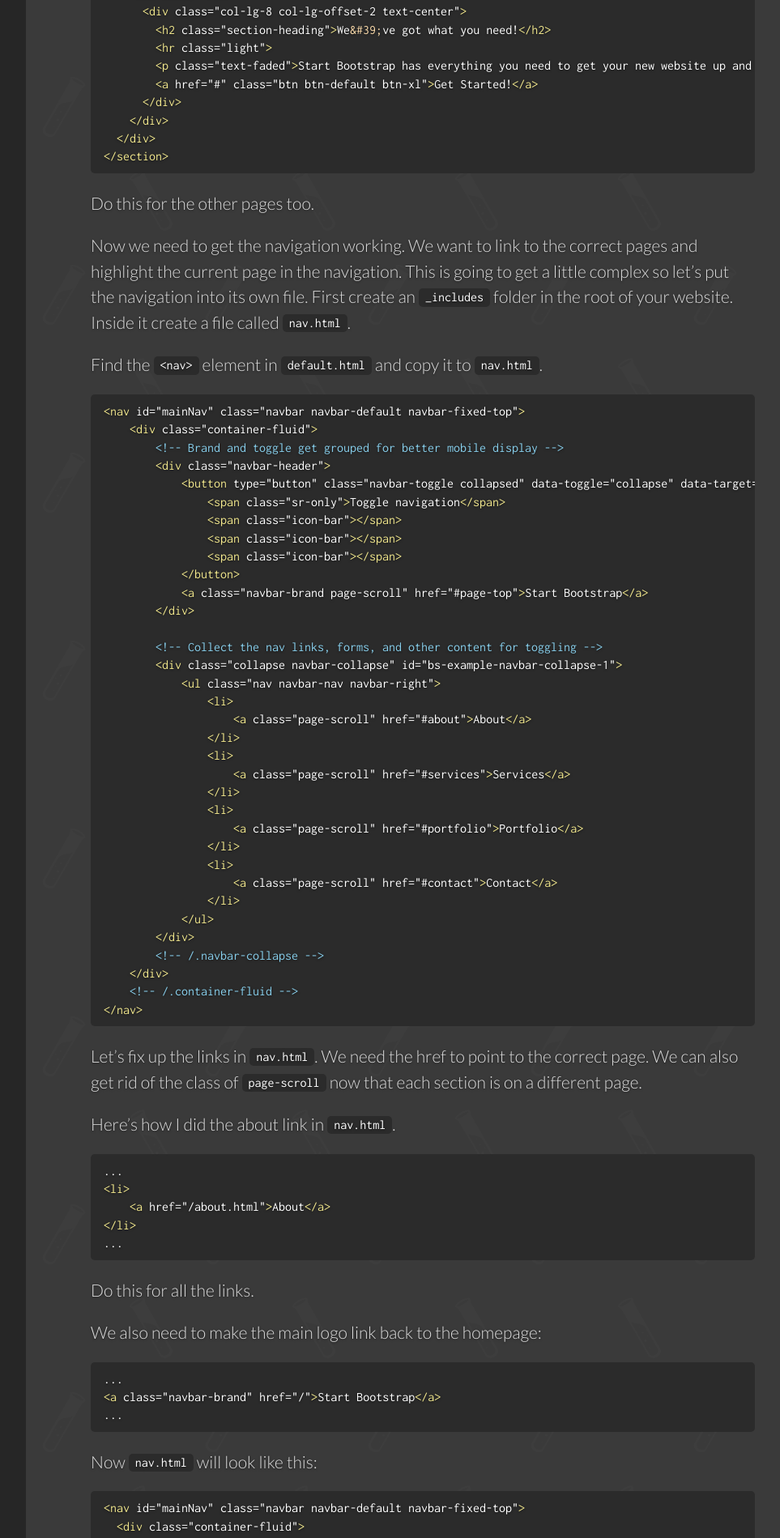
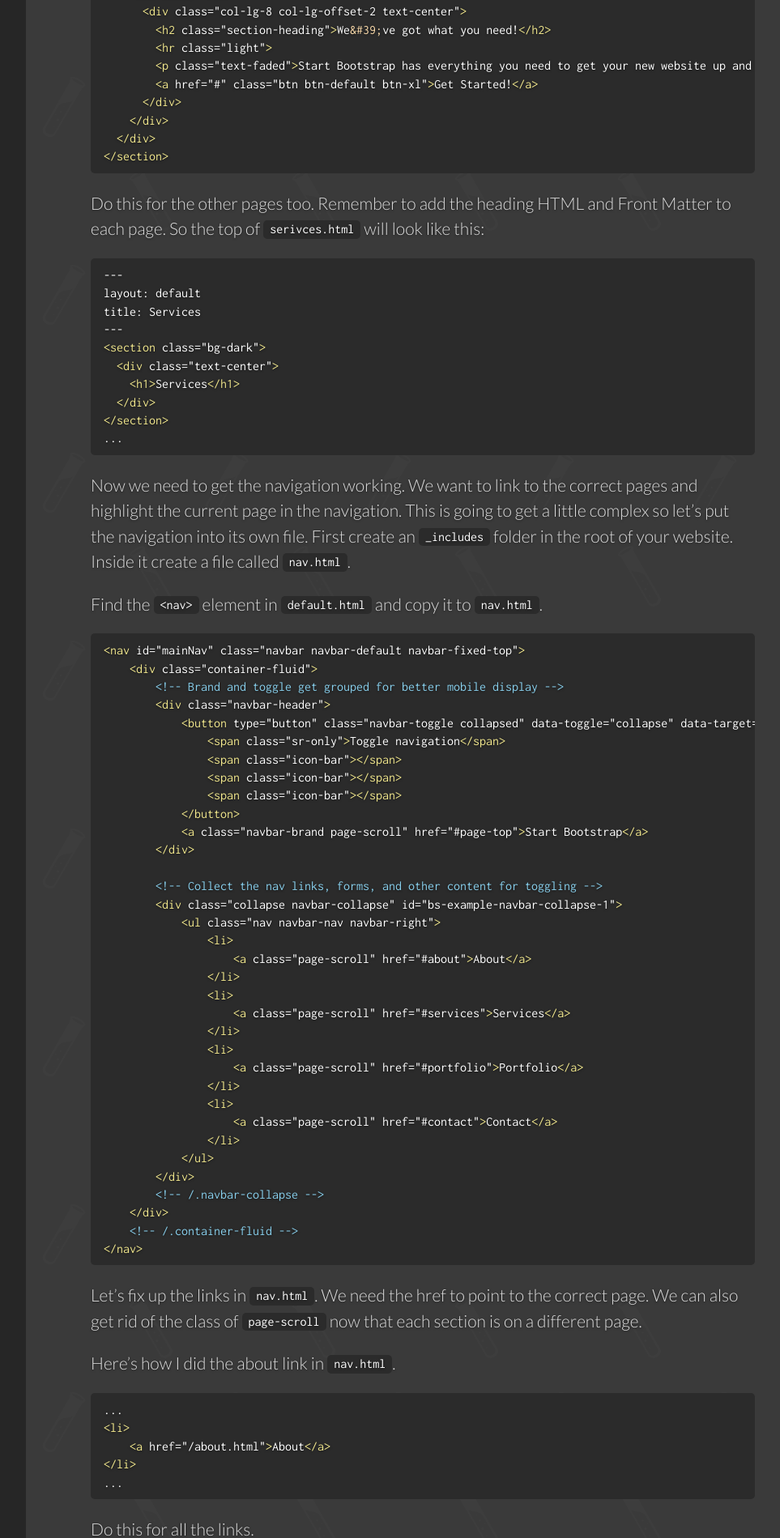
Before and after one commit to CloudCannon/Jekyll-Tips, a Jekyll site: the page built from _guide/navigation_and_includes.md, in a window 1280 px wide. Shown: the part 1086-2985 px from the top of the page at 81% size, without its empty margins (268-1231 px from the left). Built offline with Jekyll 4.4.1, drawn with Linux system fonts in a browser that asks for light colours; comment, search, counter and statistics services are not loaded; some of the changed text lies outside the part shown.

Commit message:
Added more context to navigation

```diff
--- a/_guide/navigation_and_includes.md
+++ b/_guide/navigation_and_includes.md
@@ -55,7 +55,24 @@ title: About
 {% endraw %}
 {% endhighlight %}
 
-Do this for the other pages too.
+Do this for the other pages too. Remember to add the heading HTML and Front Matter to each page. So the top of `serivces.html` will look like this:
+
+{% highlight html %}
+{% raw %}
+---
+layout: default
+title: Services
+---
+<section class="bg-dark">
+  <div class="text-center">
+    <h1>Services</h1>
+  </div>
+</section>
+...
+{% endraw %}
+{% endhighlight %}
+
+
 
 Now we need to get the navigation working. We want to link to the correct pages and highlight the current page in the navigation. This is going to get a little complex so let's put the navigation into its own file. First create an `_includes` folder in the root of your website. Inside it create a file called `nav.html`.
 
```
